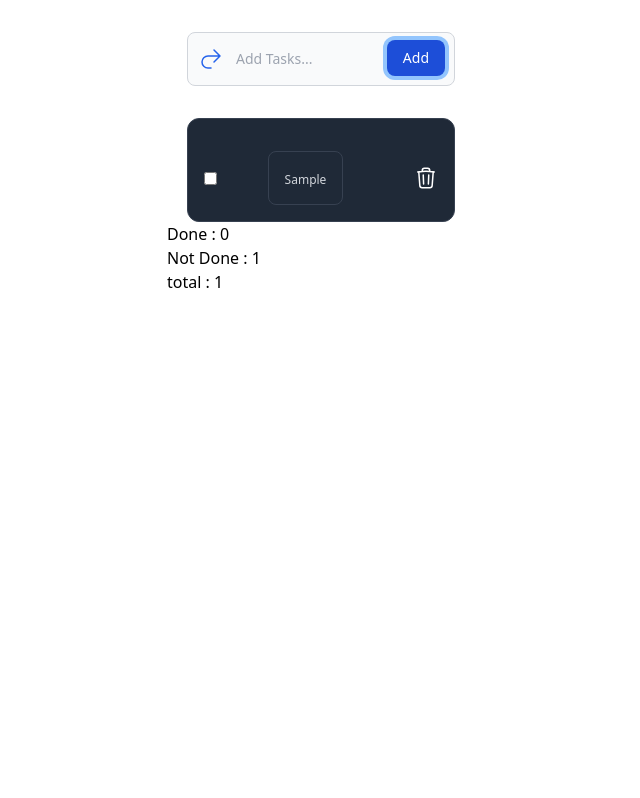
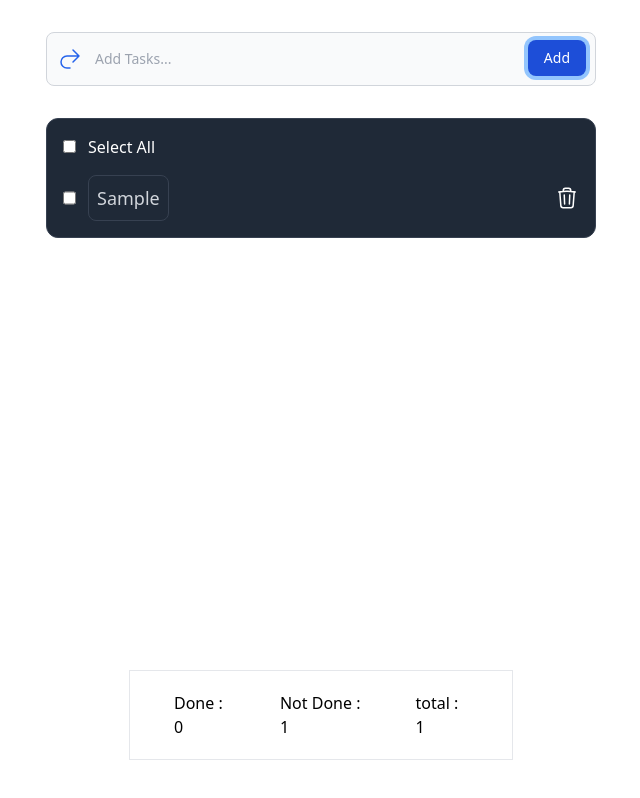
Before and after one commit to ezitounioussama/smartTodoList, a Vue app: page / in a window 1280 px wide. Both pictures are taken after typing "Sample" into the empty fields and a click on the button "Add". Shown: the whole page, without its empty margins (319-959 px from the left). Built offline with nearby package versions, Linux system fonts and the light colour scheme.

Commit message:
style is not dont yet

```diff
--- a/src/App.vue
+++ b/src/App.vue
@@ -25,8 +25,9 @@ import "./style.css";
 
     <input
       v-model="message"
+      @keyup.enter="addToList"
       type="text"
-      class="block w-full p-4 pl-12 text-sm text-gray-900 border border-gray-300 rounded-lg bg-gray-50 focus:outline-none focus:ring-1 focus:ring-blue-500 focus:border-blue-500 dark:bg-gray-700 dark:border-gray-600 dark:placeholder-gray-400 dark:text-white dark:focus:ring-blue-500 dark:focus:border-blue-500"
+      class="w-[550px] p-4 pl-12 text-sm text-gray-900 border border-gray-300 rounded-lg bg-gray-50 focus:outline-none focus:ring-1 focus:ring-blue-500 focus:border-blue-500 dark:bg-gray-700 dark:border-gray-600 dark:placeholder-gray-400 dark:text-white dark:focus:ring-blue-500 dark:focus:border-blue-500"
       placeholder="Add Tasks..."
     />
 
@@ -39,8 +40,11 @@ import "./style.css";
     </button>
   </div>
   <article
-    class="rounded-xl border border-gray-700 bg-gray-800 p-4 mx-5 text-white"
+    :class="articleHidden ? 'hidden' : ''"
+    class="rounded-xl border border-gray-700 bg-gray-800 p-4 mx-5 text-white w-[550px]"
   >
+    <input type="checkbox" @change="(e) => selectAll(e.target.checked)" />
+    <span class="mx-3">Select All</span>
     <div
       :class="item.isHidden ? 'hidden' : ''"
       class="mt-4 space-y-2"
@@ -48,6 +52,7 @@ import "./style.css";
       :key="index"
     >
       <div class="flex justify-between items-center">
+        <div class="flex">
           <input
             type="checkbox"
             v-model="item.isDone"
@@ -56,12 +61,20 @@ import "./style.css";
           />
 
           <span
-          class="block h-full rounded-lg border border-gray-700 p-4 hover:border-pink-600"
+            class="block mx-3 h-full rounded-lg border border-gray-700 p-2 hover:border-pink-600"
           >
-          <p class="mt-1 text-xs font-medium text-gray-300">
+            <p
+              class="text-lg font-medium text-gray-300"
+              :class="
+                item.isDone
+                  ? 'line-through decoration-4 decoration-blue-600'
+                  : ''
+              "
+            >
               {{ item.message }}
             </p>
           </span>
+        </div>
         <svg
           @click="() => remove(index)"
           xmlns="http://www.w3.org/2000/svg"
@@ -81,10 +94,12 @@ import "./style.css";
     </div>
   </article>
   <div>
-    <ul>
-      <li>Done : {{ count.Done }}</li>
-      <li>Not Done : {{ count.toBeDone }}</li>
-      <li>total : {{ count.Done + count.toBeDone }}</li>
+    <ul
+      class="fixed bottom-10 justify-center flex right-[35%] left-[35%] border p-5"
+    >
+      <li class="mx-6">Done : {{ count.Done }}</li>
+      <li class="mx-6">Not Done : {{ count.toBeDone }}</li>
+      <li class="mx-6">total : {{ count.Done + count.toBeDone }}</li>
     </ul>
   </div>
 </template>
@@ -95,19 +110,28 @@ export default {
     return {
       message: "",
       items: [],
+      console: console,
+      articleHidden: true,
     };
   },
   methods: {
+    selectAll(value) {
+      this.items.forEach((item) => (item.isDone = value));
+    },
     addToList() {
       this.items.push({
         message: this.message,
         isHidden: false,
         isDone: false,
       });
+      this.articleHidden = false;
       this.message = "";
     },
     remove(index) {
       this.items[index].isHidden = true;
+      this.count.AllCount < 1
+        ? (this.articleHidden = true)
+        : (this.articleHidden = false);
     },
   },
   computed: {
@@ -115,6 +139,7 @@ export default {
       return {
         Done: this.items.filter((e) => !e.isHidden && e.isDone).length,
         toBeDone: this.items.filter((e) => !e.isHidden && !e.isDone).length,
+        AllCount: this.items.filter((e) => !e.isHidden).length,
       };
     },
   },
```
Lines whose indentation alone changed are shown as unchanged.
